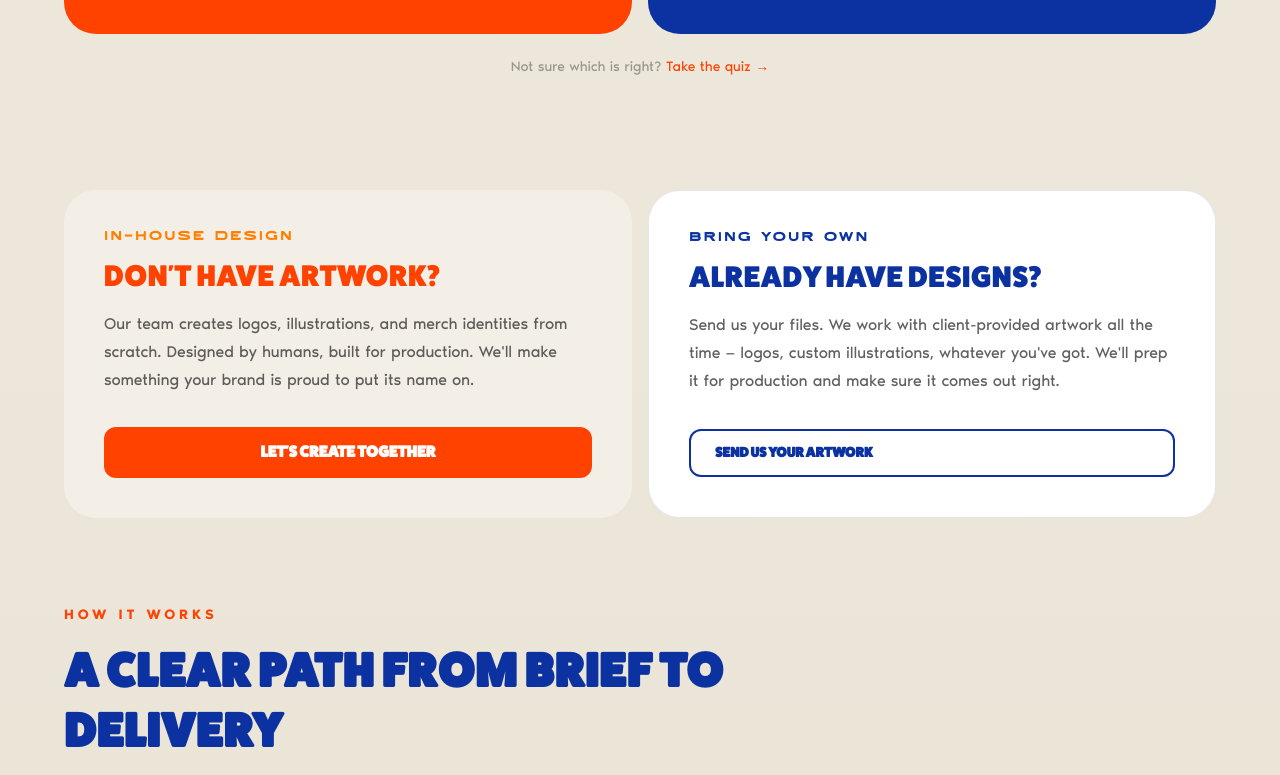
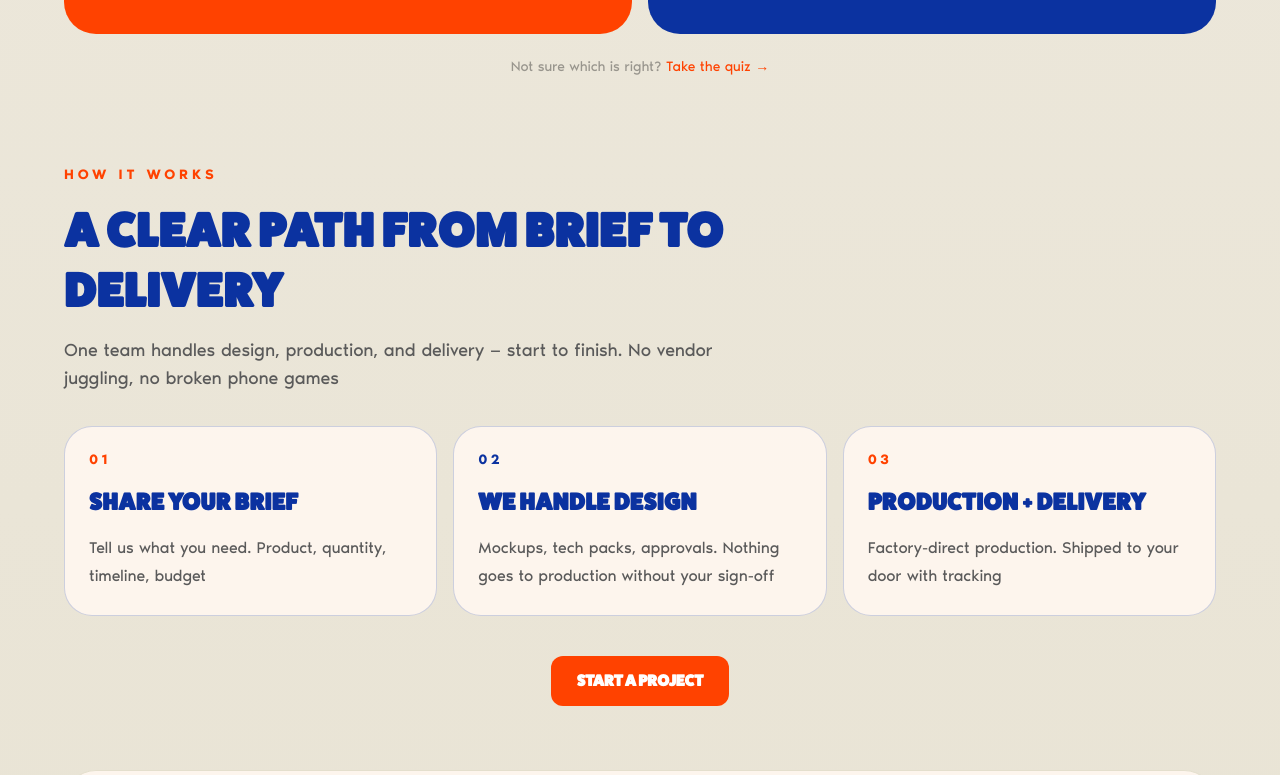
Before and after one commit to hanaajones/orangegoods-website, a Next.js app: page / in a window 1280 px wide. Shown: the part 5130-5905 px from the top of the page. Built offline with nearby package versions, Linux system fonts and the light colour scheme.

Commit message:
refactor: DesignCallout moved from homepage → /design page

```diff
--- a/app/design/page.tsx
+++ b/app/design/page.tsx
@@ -1,6 +1,7 @@
 import Image from "next/image";
 import Link from "next/link";
 import { Reveal } from "@/components/Reveal";
+import { DesignCallout } from "@/components/DesignCallout";
 
 const designProjectHref =
   "mailto:hello@orangegoods.co?subject=Design%20Project";
@@ -381,6 +382,8 @@ export default function DesignPage() {
           </Link>
         </section>
       </Reveal>
+
+      <DesignCallout />
     </main>
   );
 }
--- a/app/page.tsx
+++ b/app/page.tsx
@@ -1,7 +1,6 @@
 import Image from "next/image";
 import Link from "next/link";
 import { CaliforniaBanner } from "@/components/CaliforniaBanner";
-import { DesignCallout } from "@/components/DesignCallout";
 import { PhotoCarousel } from "@/components/PhotoCarousel";
 import { ProductCategories } from "@/components/ProductCategories";
 import { ServicesPreview } from "@/components/ServicesPreview";
@@ -68,9 +67,6 @@ export default function HomePage() {
 
       {/* Two production paths */}
       <ServicesPreview />
-
-      {/* Design: do you have artwork? */}
-      <DesignCallout />
 
       <ProcessSteps
         eyebrow="How It Works"
```
